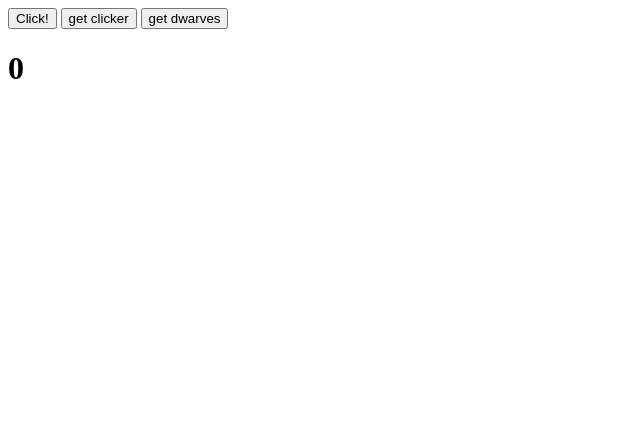
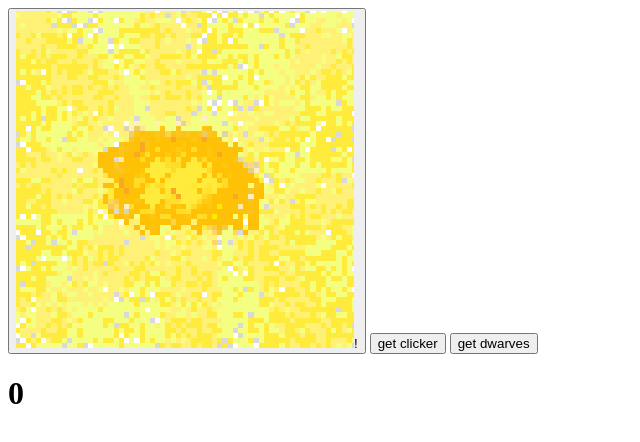
Before and after one commit to MFazio23/idle-game, a plain HTML site: page index.html in a window 1280 px wide. Shown: the whole page, without its empty margins (0-640 px from the left). Drawn offline with Linux system fonts and the light colour scheme.

Commit message:
Editing this stuff on a chromebook is a pain

```diff
--- a/index.html
+++ b/index.html
@@ -3,7 +3,7 @@
 <html>
 <script src="script.js"></script>
 
-<button onclick="clickForGold()">Click!</button>
+<button onclick="clickForGold()"><img src="images/gold-icon.png">!</button>
 <button onclick="getClicker()">get clicker</button>
 <button onclick="getDwarves()">get dwarves</button>
 
```
Also changed, not shown: images/gold-icon.png (added).
